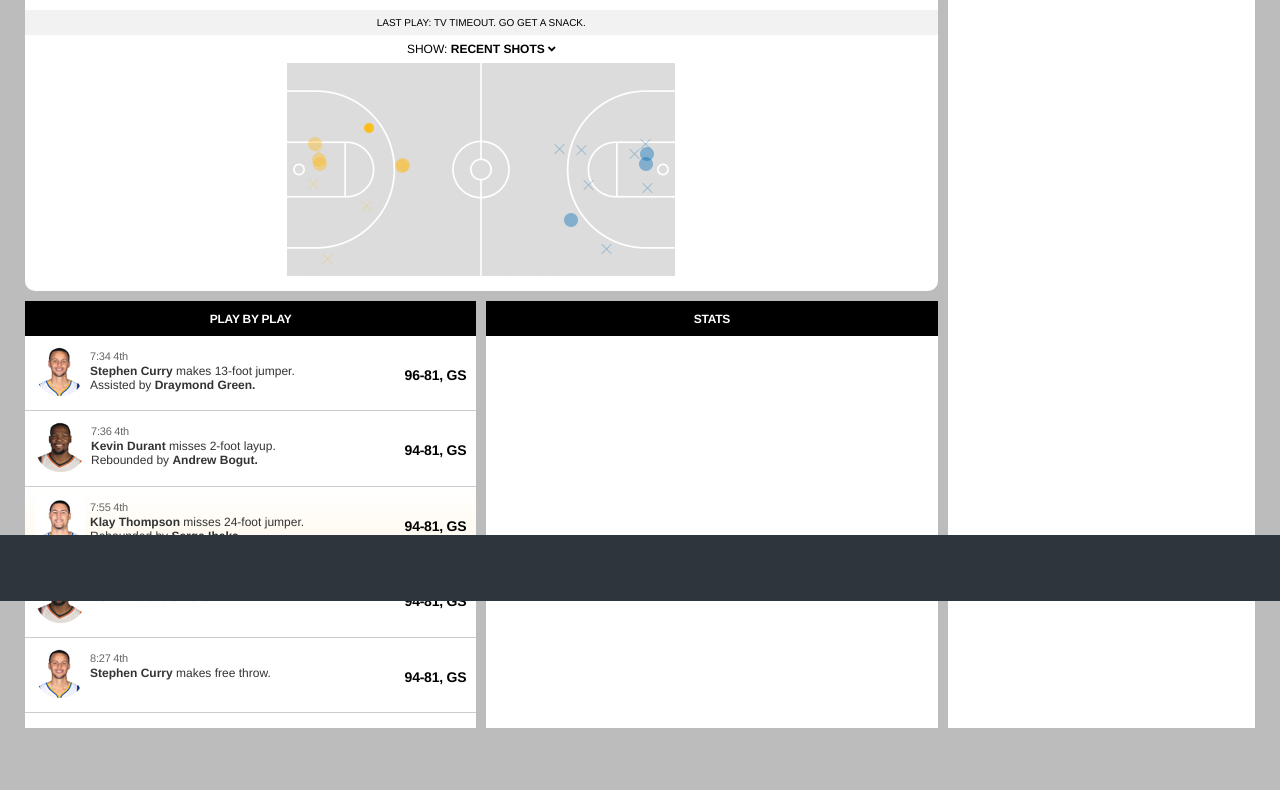
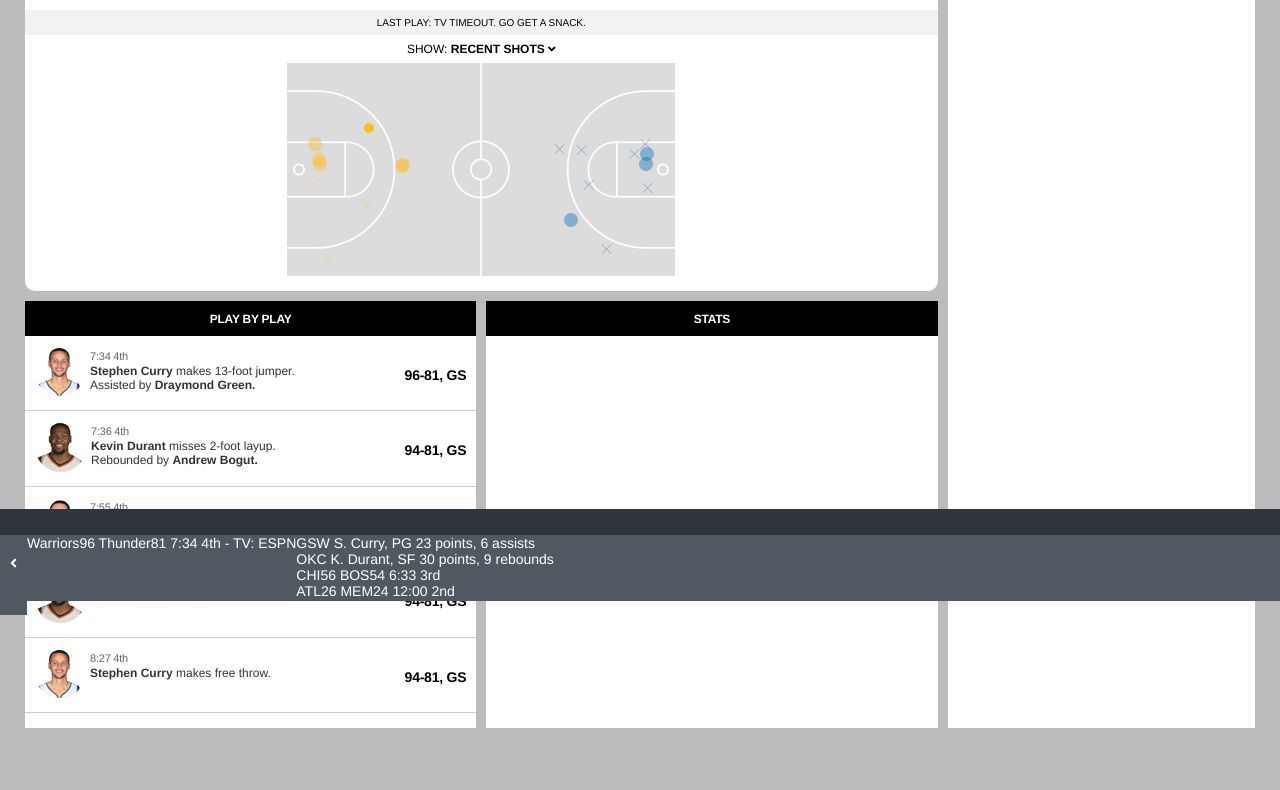
Before and after one commit to rawaid/fd, a website: page public/index.html in a window 1280 px wide. Shown: the part 199-989 px from the top of the page. Drawn offline with Linux system fonts and the light colour scheme.

Commit message:
footer mark up, just need to style

```diff
--- a/public/index.html
+++ b/public/index.html
@@ -211,8 +211,45 @@
   </div>
 </div>
 <footer class="global-footer">
+    <div class="global-footer__leagueRow">
+
+    </div>
     <div class="global-footer__container">
+        <span class="global-footer__left"><i class="fas fa-angle-left"></i></span>
+        <div class="global-footer__score">
+          <span>Warriors</span><span>96</span>
+          <span>Thunder</span><span>81</span>
+          <span>7:34 4th - TV: ESPN</span>
+        </div>
+        <div class="global-footer__players">
+          <div class="global-footer__away">
+              <span>GSW</span>
+              <span>S. Curry, PG</span>
+              <span>23 points, 6 assists</span>
+          </div>
 
+          <div class="global-footer__home">
+              <span>OKC</span>
+              <span>K. Durant, SF</span>
+              <span>30 points, 9 rebounds</span>
+          </div>
+
+          <div class="global-footer__otherGames">
+            <div class="global-footer__game">
+                <span>CHI</span><span>56</span>
+                <span>BOS</span><span>54</span>
+                <span>6:33 3rd</span>
+            </div>
+
+            <div class="global-footer__game">
+                <span>ATL</span><span>26</span>
+                <span>MEM</span><span>24</span>
+                <span>12:00 2nd</span>
+            </div>
+            <span class="global-footer__right"><i class="fas fa-angle-right"></i></span>
+
+          </div>
+        </div>
     </div>
   </footer>
 </body>
--- a/scss/colors.scss
+++ b/scss/colors.scss
@@ -3,7 +3,6 @@ $fanduel-bg: #bcbcbc;
 $fanduel-highlight: #505a61;
 $warriors: #fdb92c;
 $thunder: #127dc2;
-$fd-green: #71a645;
 $container-header: #000000;
 $white: #fff;
 $border: #e5e5e5;
@@ -12,4 +11,7 @@ $lightGray: #cccccc;
 $fd-gray: #333333;
 $satan-gray: #666666;
 $highlight: #fff8ea;
-$scoringGreen: #669933;
+$selectedGreen: #669933;
+$footer-gray: #505961;
+$footer-current: #616a71;
+$location-gray: #858585;
--- a/scss/styles.scss
+++ b/scss/styles.scss
@@ -43,11 +43,21 @@ body {
   left: 0;
   right: 0;
   z-index: 1000;
-  height: 66px;
-  background: $fanduel-navy;
+  height: 92px;
+  background: $footer-gray;
   color: $white;
   -webkit-font-smoothing: antialiased;
   font-size: 0.875rem;
+
+  &__leagueRow {
+    background: $fanduel-navy;
+    height: 26px;
+  }
+
+  &__left {
+    padding: 20px 10px 20px 10px;
+    background: $footer-gray;
+  }
 
   &__container {
     display: -webkit-box;
@@ -157,7 +167,7 @@ body {
      }
 
      &--location {
-      color: $fd-gray;
+      color: $location-gray;
       font-size: 11px;
      }
 
@@ -277,7 +287,7 @@ body {
    }
 
    .scoringTab {
-    color: $scoringGreen;
+    color: $selectedGreen;
    }
 
  }
```
Also changed, not shown: partials/footer.html (+37 -0 lines), public/about.html (+37 -0 lines), public/contact.html (+37 -0 lines), css/styles.css, public/css/styles.css.
